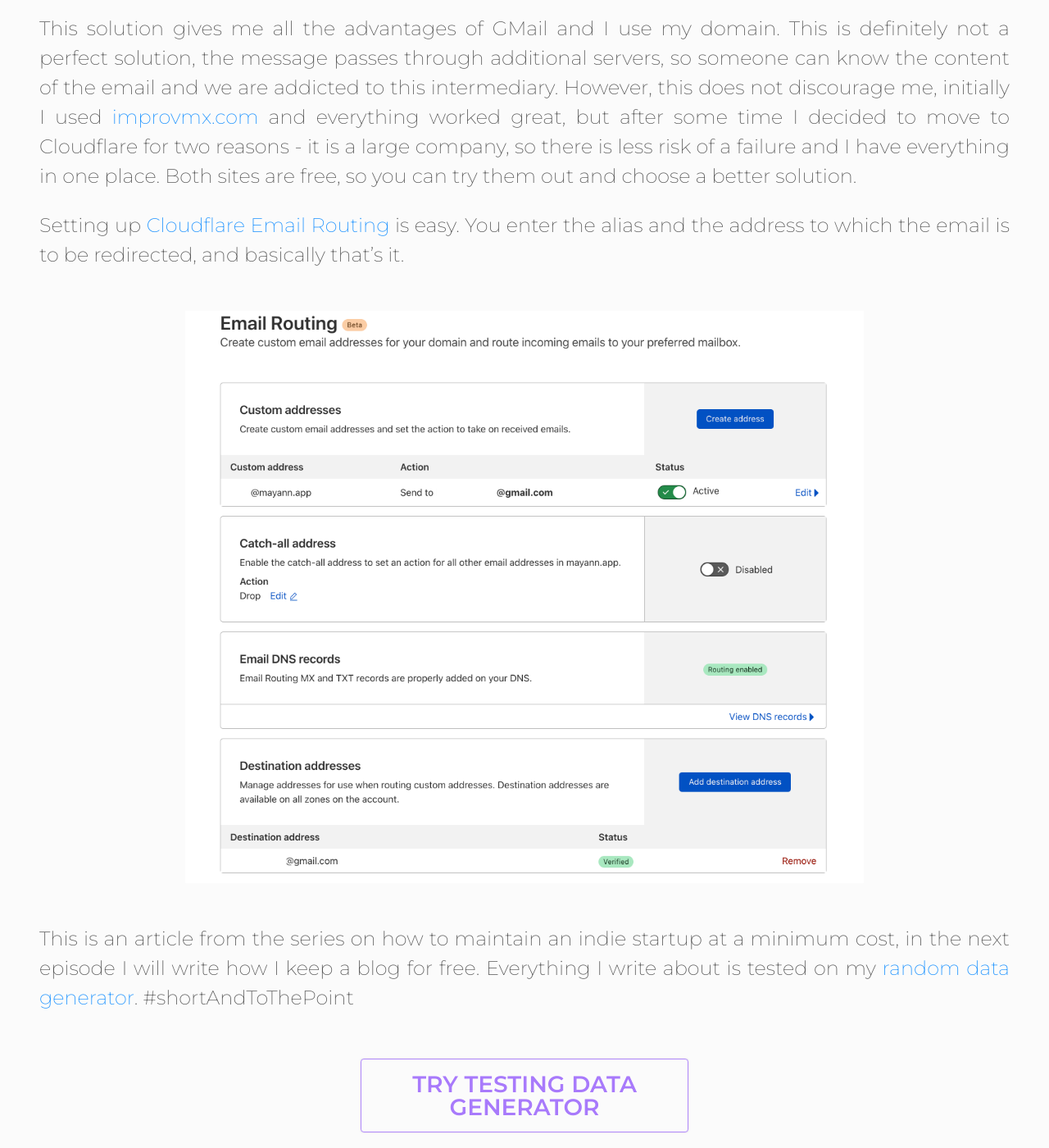
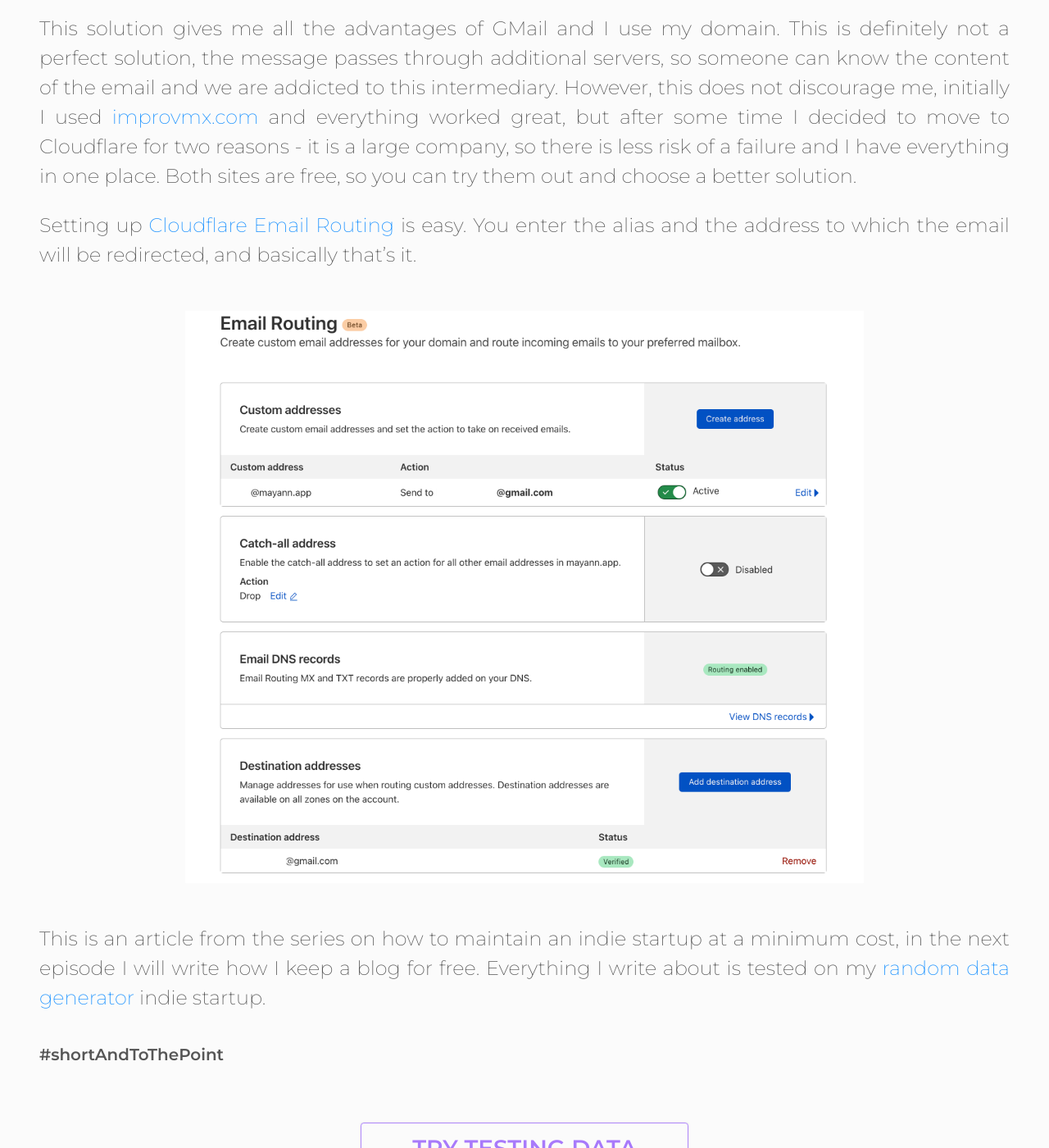
Before and after one commit to k4wo/mayann, a Jekyll site: the page built from _posts/2022-01-23-free alternative to GSuite.markdown, in a window 1280 px wide and 1400 px high, scrolled down 671 px. Shown: the whole window at 82% size. Built offline with Jekyll 4.4.1, drawn with Linux system fonts in a browser that asks for light colours.

Commit message:
Text improvement

```diff
--- a/_posts/2022-01-23-free alternative to GSuite.markdown
+++ b/_posts/2022-01-23-free alternative to GSuite.markdown
@@ -11,8 +11,10 @@ If for some reason you don't want to pay for Workspace, I am here to help. You c
 
 This solution gives me all the advantages of GMail and I use my domain. This is definitely not a perfect solution, the message passes through additional servers, so someone can know the content of the email and we are addicted to this intermediary. However, this does not discourage me, initially I used [improvmx.com](https://improvmx.com/) and everything worked great, but after some time I decided to move to Cloudflare for two reasons - it is a large company, so there is less risk of a failure and I have everything in one place. Both sites are free, so you can try them out and choose a better solution.
 
-Setting up [Cloudflare Email Routing](https://developers.cloudflare.com/email-routing/enable-email-routing) is easy. You enter the alias and the address to which the email is to be redirected, and basically that's it.
+Setting up [Cloudflare Email Routing](https://developers.cloudflare.com/email-routing/enable-email-routing) is easy. You enter the alias and the address to which the email will be redirected, and basically that's it.
 
 ![Cloudflare Email Routing page screenshot](/assets/images/cloudflare_email_routing.png)
 
-This is an article from the series on how to maintain an indie startup at a minimum cost, in the next episode I will write how I keep a blog for free. Everything I write about is tested on my [random data generator](https://mayann.app). #shortAndToThePoint
+This is an article from the series on how to maintain an indie startup at a minimum cost, in the next episode I will write how I keep a blog for free. Everything I write about is tested on my [random data generator](https://mayann.app) indie startup.
+
+##### #shortAndToThePoint
```
Also changed, not shown: other parts of _posts/2022-01-23-free alternative to GSuite.markdown (+1 -1 lines).
